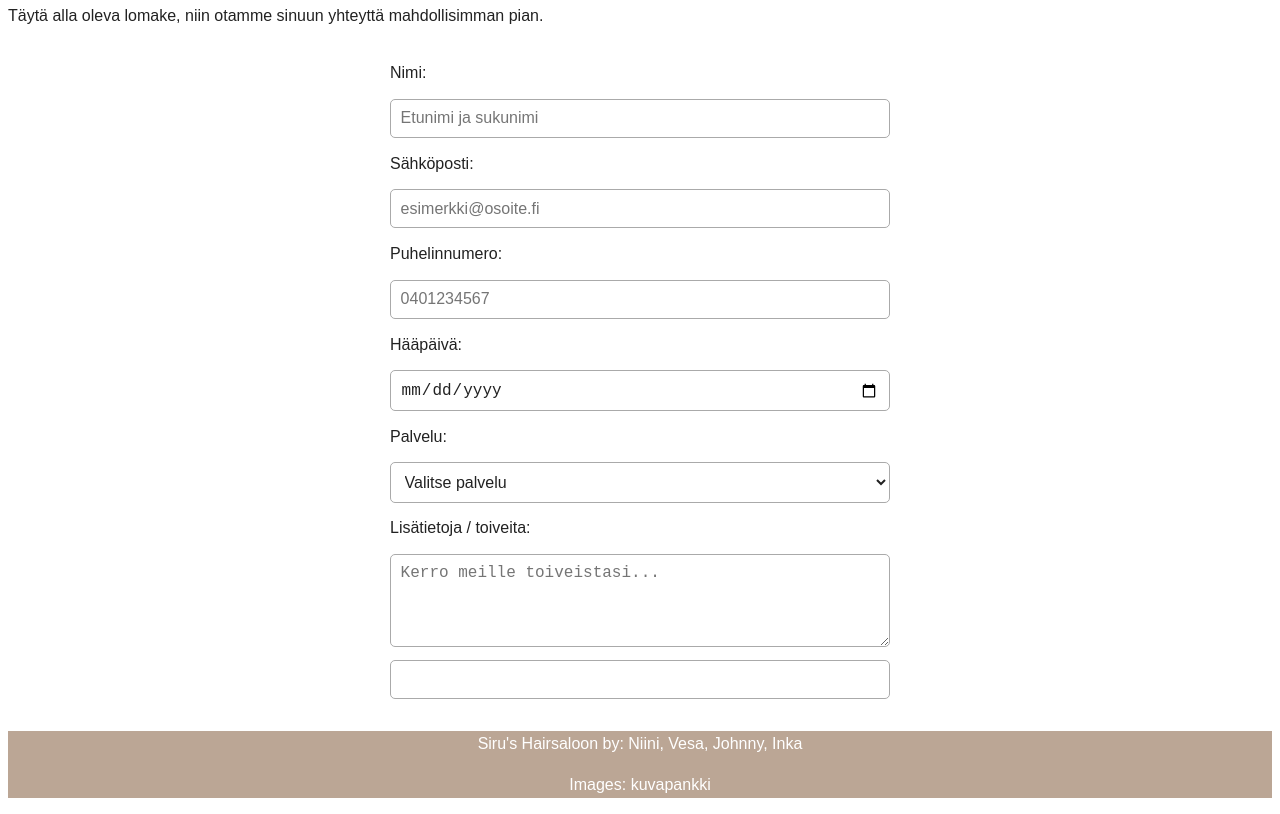
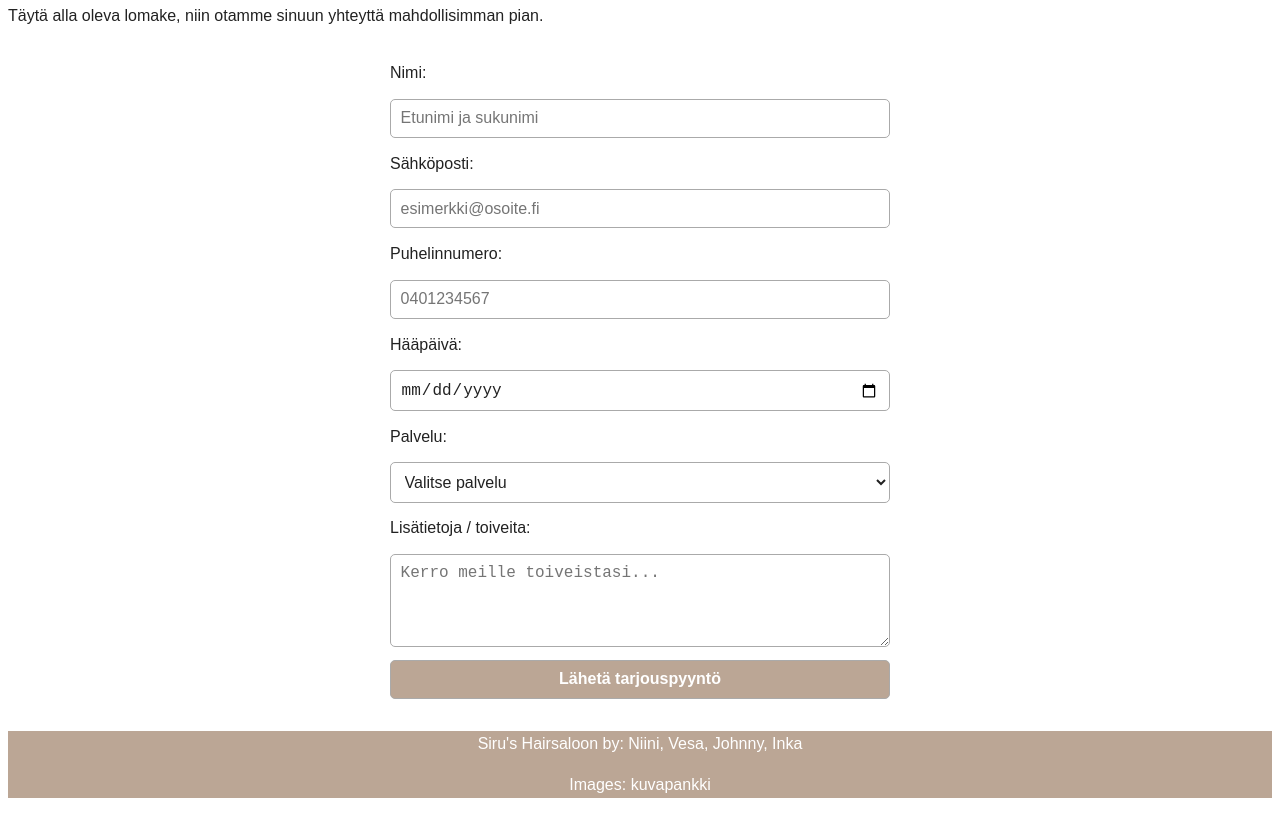
Before and after one commit to NiiniKumpulainen/SirusHairsaloon, a plain HTML site: page lomake.html in a window 1280 px wide. Shown: the part 289-1103 px from the top of the page. Drawn offline with Linux system fonts and the light colour scheme.

Commit message:
Lomakkeen napin lopullinen muutos.

```diff
--- a/styles.css
+++ b/styles.css
@@ -284,8 +284,8 @@ h1, h2, h3, h4 {
 
 .tarjouslomake input,
 .tarjouslomake select,
-.tarjouslomake textarea,
-.tarjouslomake button {
+.tarjouslomake textarea
+ {
   padding: 0.6rem;
   border: 1px solid #aaa;
   border-radius: 5px;
@@ -295,14 +295,21 @@ h1, h2, h3, h4 {
 }
 
 .tarjouslomake button {
-  background-color: rgba(180, 157, 138, 0.9);
-  color: white;
-  font-weight: bold;
-  cursor: pointer;
+ /* NÄMÄ LISÄÄVÄT KOKOA */
+ padding: 0.6rem;
+border: 1px solid #aaa;
+border-radius: 5px;
+font-size: 1rem;
+
+ /* MUUT TYYLIT */
+background-color: rgba(180, 157, 138, 0.9);
+ color: white;
+ font-weight: bold;
+ cursor: pointer;
 }
 
 .tarjouslomake button:hover {
-  background-color: rgba(179, 154, 133, 0.9);
+  background-color: rgba(211, 180, 155, 0.9);
 }
 
 .kiitos {
```
